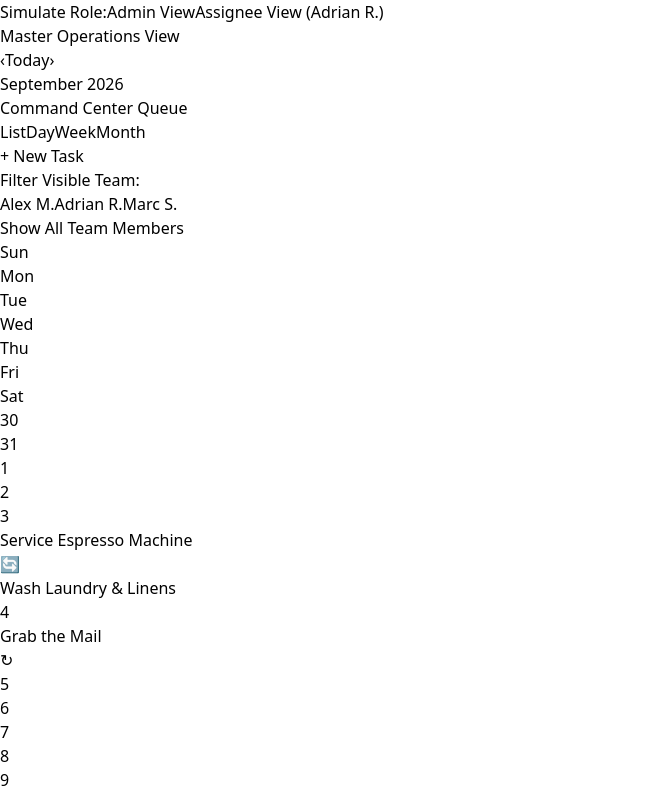
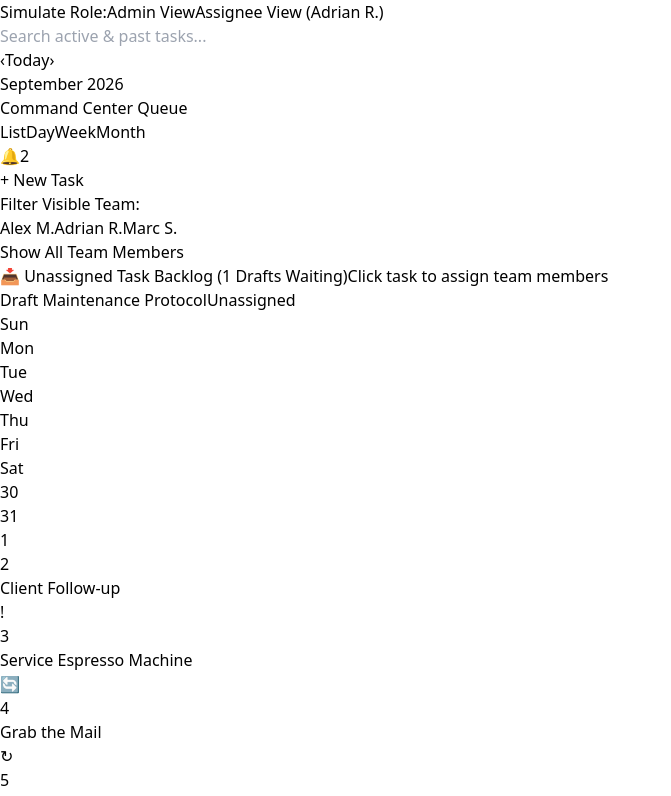
Before and after one commit to AlexCasovera/Tasky-app, a React (Vite) app: page / in a window 1280 px wide. Shown: the top 796 px of the page, without its empty margins (0-671 px from the left). Built offline with nearby package versions, Linux system fonts and the light colour scheme.

Commit message:
Crud V4.99 (Testing Big new features)

```diff
--- a/src/App.tsx
+++ b/src/App.tsx
@@ -1,11 +1,21 @@
 import { useState } from 'react';
 
 export default function App() {
-  const [currentView, setCurrentView] = useState('month');
+  const [currentView, setCurrentView] = useState('month'); // 'list' | 'day' | 'week' | 'month' | 'create'
   const [userRole, setUserRole] = useState('admin');
 
   // DYNAMIC DATE STATE (Initializes to Today's Real Date)
   const [currentDate, setCurrentDate] = useState(new Date());
+
+  // LIVE SEARCH QUERY
+  const [searchQuery, setSearchQuery] = useState('');
+
+  // NOTIFICATION HUB STATE
+  const [isNotifOpen, setIsNotifOpen] = useState(false);
+  const [notifications, setNotifications] = useState([
+    { id: 1, text: 'ALERT: "Client Follow-up" is past due!', type: 'overdue', read: false, time: '10m ago' },
+    { id: 2, text: 'Marc S. completed "Wash Laundry & Linens"', type: 'completion', read: false, time: '1h ago' }
+  ]);
 
   // Modal & Specific Instance Context
   const [selectedTask, setSelectedTask] = useState(null);
@@ -42,7 +52,7 @@ export default function App() {
   const [notifyOnComplete, setNotifyOnComplete] = useState(true);
   const [notifyOnComment, setNotifyOnComment] = useState(false);
 
-  // Modal Inputs (Open Comments + Proof of Work)
+  // Execution & Audit State inside Modal
   const [openCommentInput, setExecutionComment] = useState('');
   const [photoUploaded, setPhotoUploaded] = useState(false);
   const [additionalNote, setAdditionalNote] = useState('');
@@ -145,7 +155,7 @@ export default function App() {
     return `${formatSingle(startStr)} - ${formatSingle(endStr)}`;
   };
 
-  // In-Memory Tasks
+  // In-Memory Tasks (Includes Active, Backlog & Overdue Example)
   const [tasks, setTasks] = useState([
     {
       id: 1,
@@ -172,6 +182,30 @@ export default function App() {
     },
     {
       id: 2,
+      title: 'Client Follow-up',
+      desc: 'Q3 strategy alignment and operations review.',
+      assignees: ['Alex M.'],
+      date: '2026-09-02', // PAST DATE = OVERDUE
+      startTime: '09:00',
+      endTime: '11:00',
+      startHour: 9,
+      duration: 2,
+      timeLabel: '09:00 AM - 11:00 AM',
+      priority: 'High',
+      requiresPhoto: false,
+      requiresComment: true,
+      recurrenceType: 'once',
+      activeDays: [],
+      cadenceDays: 14,
+      completedDates: [],
+      chainedSteps: [],
+      type: 'timed',
+      status: 'pending',
+      isOverdue: true,
+      comments: ['Admin created task.']
+    },
+    {
+      id: 3,
       title: 'Service Espresso Machine',
       desc: 'Run deep descaling cycle and replace water filter.',
       assignees: ['Marc S.'],
@@ -186,26 +220,26 @@ export default function App() {
       requiresComment: true,
       recurrenceType: 'completion',
       activeDays: [],
-      cadenceDays: 14, // Auto-redeploy 14 days after completion
+      cadenceDays: 14,
       completedDates: [],
       chainedSteps: [],
       type: 'timed',
       status: 'pending',
-      comments: ['Maintenance rule active.']
+      comments: []
     },
     {
-      id: 3,
-      title: 'Wash Laundry & Linens',
-      desc: 'Complete routine wash for main guest quarters.',
-      assignees: ['Alex M.'],
+      id: 4,
+      title: 'Draft Maintenance Protocol',
+      desc: 'Needs specific procedure writeup before assigning team member.',
+      assignees: [], // UNASSIGNED BACKLOG TRAY
       date: formatDateKey(new Date()),
       startTime: null,
       endTime: null,
       startHour: null,
       duration: null,
-      timeLabel: 'All-Day',
-      priority: 'Routine',
-      requiresPhoto: true,
+      timeLabel: 'Unscheduled',
+      priority: 'Low',
+      requiresPhoto: false,
       requiresComment: false,
       recurrenceType: 'once',
       activeDays: [],
@@ -294,7 +328,7 @@ export default function App() {
       id: Date.now(),
       title: taskTitle,
       desc: taskDesc,
-      assignees: selectedAssignees.length > 0 ? selectedAssignees : ['Alex M.'],
+      assignees: selectedAssignees, // Empty array = Backlog task
       date: taskDate,
       startTime: hasSpecificTime ? startTime : null,
       endTime: hasSpecificTime ? endTime : null,
@@ -354,7 +388,7 @@ export default function App() {
       ...selectedTask,
       title: taskTitle,
       desc: taskDesc,
-      assignees: selectedAssignees.length > 0 ? selectedAssignees : ['Alex M.'],
+      assignees: selectedAssignees,
       priority: taskPriority,
       date: taskDate,
       type: hasSpecificTime ? 'timed' : 'flexible',
@@ -381,17 +415,18 @@ export default function App() {
     setSelectedTask(null);
   };
 
-  // ADD OPEN COMMENT TO TASK HISTORY AT ANY TIME
   const handlePostOpenComment = (id) => {
     if (!openCommentInput.trim()) return;
     const commentText = `${userRole === 'admin' ? 'Admin' : 'Assignee'} (${selectedInstanceDate}): ${openCommentInput}`;
 
     setTasks(tasks.map(t => t.id === id ? { ...t, comments: [...t.comments, commentText] } : t));
     setSelectedTask(prev => ({ ...prev, comments: [...prev.comments, commentText] }));
+
+    // Add Notification
+    setNotifications([{ id: Date.now(), text: `New comment on "${selectedTask.title}"`, type: 'comment', read: false, time: 'Just now' }, ...notifications]);
     setExecutionComment('');
   };
 
-  // COMPLETION HANDLER (HANDLES ONCE, FIXED, COMPLETION-TRIGGERED & CHAINING)
   const handleCompleteTask = (id) => {
     if (selectedTask.requiresPhoto && !photoUploaded) return alert('Photo upload required to complete.');
     if (selectedTask.requiresComment && !openCommentInput.trim() && selectedTask.comments.length === 0) {
@@ -407,16 +442,22 @@ export default function App() {
         const newComments = noteText ? [...t.comments, noteText] : t.comments;
 
         if (t.recurrenceType === 'once') {
-          return { ...t, status: 'completed', comments: newComments };
+          return { ...t, status: 'completed', isOverdue: false, comments: newComments };
         } else {
           const updatedCompletedDates = [...(t.completedDates || []), selectedInstanceDate];
-          return { ...t, completedDates: updatedCompletedDates, comments: newComments };
+          return { ...t, completedDates: updatedCompletedDates, isOverdue: false, comments: newComments };
         }
       }
       return t;
     });
 
-    // 1. COMPLETION-TRIGGERED RECURRENCE LOGIC: AUTO-DEPLOY NEXT TASK X DAYS LATER
+    // Push completion alert to Notification Center
+    setNotifications([
+      { id: Date.now(), text: `${userRole === 'admin' ? 'Admin' : 'Assignee'} completed "${selectedTask.title}"`, type: 'completion', read: false, time: 'Just now' },
+      ...notifications
+    ]);
+
+    // COMPLETION-TRIGGERED RECURRENCE
     if (selectedTask.recurrenceType === 'completion') {
       const nextDueDate = addDaysToDateStr(selectedInstanceDate, selectedTask.cadenceDays || 14);
       const nextInstanceTask = {
@@ -425,13 +466,14 @@ export default function App() {
         date: nextDueDate,
         completedDates: [],
         status: 'pending',
+        isOverdue: false,
         comments: [`Auto-deployed ${selectedTask.cadenceDays || 14} days after completion on ${selectedInstanceDate}`]
       };
       updatedTasks = [nextInstanceTask, ...updatedTasks];
-      alert(`Task completed! Next completion-triggered task scheduled for ${nextDueDate} (${selectedTask.cadenceDays || 14} days from now).`);
+      alert(`Task completed! Next completion-triggered task scheduled for ${nextDueDate}.`);
     }
 
-    // 2. CHAINED WORKFLOW LOGIC
+    // CHAINED WORKFLOW LOGIC
     if (selectedTask.chainedSteps && selectedTask.chainedSteps.length > 0) {
       const nextStep = selectedTask.chainedSteps[0];
       const targetDate = addDaysToDateStr(selectedInstanceDate, nextStep.relativeDays || 0);
@@ -458,6 +500,7 @@ export default function App() {
         chainedSteps: selectedTask.chainedSteps.slice(1),
         type: 'timed',
         status: 'pending',
+        isOverdue: false,
         comments: [`Auto-deployed via Chained Workflow from "${selectedTask.title}"`]
       };
 
@@ -488,6 +531,12 @@ export default function App() {
     setSelectedTask(null);
   };
 
+  const markAllNotifsRead = () => {
+    setNotifications(notifications.map(n => ({ ...n, read: true })));
+  };
+
+  const unreadNotifCount = notifications.filter(n => !n.read).length;
+
   const getPriorityStyle = (priority) => {
     switch (priority) {
       case 'High': return { border: 'border-red-500', badge: 'bg-red-100 text-red-800' };
@@ -501,11 +550,24 @@ export default function App() {
     ? teamMembers.filter(m => activeEmployeeFilters.includes(m.name))
     : teamMembers.filter(m => m.name === 'Adrian R.');
 
+  // SEARCH + ROLE FILTER ENGINE
   const visibleTasks = tasks.filter(t => {
-    return userRole === 'admin'
+    // Exclude Unassigned Backlog tasks from main assigned views
+    if (!t.assignees || t.assignees.length === 0) return false;
+
+    const isAssigneeMatch = userRole === 'admin'
       ? t.assignees.some(a => activeEmployeeFilters.includes(a))
       : t.assignees.includes('Adrian R.');
+
+    const isSearchMatch = !searchQuery.trim() ||
+      t.title.toLowerCase().includes(searchQuery.toLowerCase()) ||
+      t.desc.toLowerCase().includes(searchQuery.toLowerCase()) ||
+      t.assignees.some(a => a.toLowerCase().includes(searchQuery.toLowerCase()));
+
+    return isAssigneeMatch && isSearchMatch;
   });
+
+  const backlogTasks = tasks.filter(t => (!t.assignees || t.assignees.length === 0) && t.status !== 'completed');
 
   const isTaskActiveOnDay = (task, dayOfWeekStr, dateStr) => {
     if (task.completedDates && task.completedDates.includes(dateStr)) return false;
@@ -531,8 +593,8 @@ export default function App() {
     <div className="min-h-screen bg-[#A9B1A6] p-4 sm:p-8 font-sans text-[#333333]">
       <div className="max-w-7xl mx-auto bg-[#F4F3ED] p-6 rounded-lg shadow-sm min-h-[850px] flex flex-col relative">
 
-        {/* ROLE SIMULATION TOOLBAR */}
-        <div className="bg-[#333333] text-white px-4 py-2 rounded-md mb-4 flex justify-between items-center text-xs shadow-md">
+        {/* ROLE SIMULATION & SEARCH TOOLBAR */}
+        <div className="bg-[#333333] text-white px-4 py-2 rounded-md mb-4 flex flex-col sm:flex-row justify-between items-center gap-3 text-xs shadow-md">
           <div className="flex items-center gap-2">
             <span className="font-bold text-gray-400 uppercase tracking-wider">Simulate Role:</span>
             <button
@@ -546,9 +608,19 @@ export default function App() {
               Assignee View (Adrian R.)
             </button>
           </div>
-          <span className="text-gray-400 italic">
-            {userRole === 'admin' ? 'Master Operations View' : 'Personal Assigned Tasks'}
-          </span>
+
+          {/* ACTIVE SEARCH INPUT */}
+          <div className="flex items-center gap-2 w-full sm:w-auto">
+            <input
+              type="text"
+              value={searchQuery}
+              onChange={(e) => setSearchQuery(e.target.value)}
+              placeholder="Search active & past tasks..."
+              className="px-3 py-1 rounded bg-gray-800 text-white placeholder-gray-400 text-xs focus:outline-none focus:ring-1 focus:ring-[#A9B1A6] w-full sm:w-64" />
+            {searchQuery && (
+              <button onClick={() => setSearchQuery('')} className="text-gray-400 hover:text-white font-bold">✕</button>
+            )}
+          </div>
         </div>
 
         {/* TOP HEADER & TIME CYCLE CONTROLS */}
@@ -573,6 +645,40 @@ export default function App() {
               <button onClick={() => setCurrentView('day')} className={`px-3 py-1.5 text-xs font-bold rounded transition ${currentView === 'day' ? 'bg-white text-gray-900 shadow-sm' : 'text-gray-600 hover:text-gray-900'}`}>Day</button>
               <button onClick={() => setCurrentView('week')} className={`px-3 py-1.5 text-xs font-bold rounded transition ${currentView === 'week' ? 'bg-white text-gray-900 shadow-sm' : 'text-gray-600 hover:text-gray-900'}`}>Week</button>
               <button onClick={() => setCurrentView('month')} className={`px-3 py-1.5 text-xs font-bold rounded transition ${currentView === 'month' ? 'bg-white text-gray-900 shadow-sm' : 'text-gray-600 hover:text-gray-900'}`}>Month</button>
+            </div>
+
+            {/* NOTIFICATION HUB BELL BUTTON */}
+            <div className="relative">
+              <button
+                onClick={() => setIsNotifOpen(!isNotifOpen)}
+                className="bg-white p-2 rounded-lg border border-gray-300 relative hover:bg-gray-50 transition">
+                🔔
+                {unreadNotifCount > 0 && (
+                  <span className="absolute -top-1 -right-1 bg-red-600 text-white text-[10px] font-bold w-4 h-4 rounded-full flex items-center justify-center animate-pulse">
+                    {unreadNotifCount}
+                  </span>
+                )}
+              </button>
+
+              {/* NOTIFICATION DRAWER DROPDOWN */}
+              {isNotifOpen && (
+                <div className="absolute right-0 mt-2 w-80 bg-white rounded-lg shadow-xl border border-gray-300 z-50 p-3 animate-fade-in">
+                  <div className="flex justify-between items-center border-b pb-2 mb-2">
+                    <h4 className="font-bold text-xs uppercase tracking-wider text-gray-700">Notification Center</h4>
+                    <button onClick={markAllNotifsRead} className="text-[10px] text-blue-600 font-bold hover:underline">Mark all read</button>
+                  </div>
+                  <div className="flex flex-col gap-2 max-h-60 overflow-y-auto pr-1">
+                    {notifications.map(n => (
+                      <div key={n.id} className={`p-2 rounded text-xs border ${n.read ? 'bg-gray-50 border-gray-100 text-gray-500' : 'bg-red-50 border-red-200 text-red-900 font-bold'}`}>
+                        <div className="flex justify-between">
+                          <span>{n.text}</span>
+                          <span className="text-[9px] text-gray-400">{n.time}</span>
+                        </div>
+                      </div>
+                    ))}
+                  </div>
+                </div>
+              )}
             </div>
 
             {userRole === 'admin' && (
@@ -611,6 +717,29 @@ export default function App() {
           </div>
         )}
 
+        {/* UNASSIGNED TASK BACKLOG TRAY (FOR ADMINS) */}
+        {userRole === 'admin' && backlogTasks.length > 0 && currentView !== 'create' && (
+          <div className="bg-amber-50 border border-amber-300 rounded-lg p-3 mb-4">
+            <div className="flex justify-between items-center mb-2">
+              <span className="text-xs font-bold uppercase tracking-wider text-amber-900 flex items-center gap-2">
+                📥 Unassigned Task Backlog ({backlogTasks.length} Drafts Waiting)
+              </span>
+              <span className="text-[10px] text-amber-700 italic">Click task to assign team members</span>
+            </div>
+            <div className="flex flex-wrap gap-2">
+              {backlogTasks.map(task => (
+                <div
+                  key={task.id}
+                  onClick={() => handleOpenModal(task, formatDateKey(currentDate))}
+                  className="bg-white px-3 py-1.5 rounded border border-amber-200 text-xs font-bold text-gray-800 cursor-pointer hover:bg-amber-100 transition shadow-2xs flex items-center gap-2">
+                  <span>{task.title}</span>
+                  <span className="text-[10px] bg-amber-200 text-amber-900 px-1.5 py-0.5 rounded">Unassigned</span>
+                </div>
+              ))}
+            </div>
+          </div>
+        )}
+
         {/* VIEW 1: LIST VIEW */}
         {currentView === 'list' && (
           <div className="flex-col flex gap-6 overflow-y-auto pr-2">
@@ -629,12 +758,13 @@ export default function App() {
                       <div
                         key={task.id}
                         onClick={() => handleOpenModal(task, formatDateKey(currentDate))}
-                        className={`bg-white p-4 rounded border-l-4 ${style.border} shadow-sm flex justify-between items-center cursor-pointer hover:bg-gray-50 transition`}>
+                        className={`bg-white p-4 rounded border-l-4 ${task.isOverdue ? 'border-red-600 bg-red-50/50' : style.border} shadow-sm flex justify-between items-center cursor-pointer hover:bg-gray-50 transition`}>
                         <div className="w-1/2 flex items-center gap-4">
                           <span className="font-mono text-sm font-bold text-gray-700 bg-gray-100 px-2 py-1 rounded border border-gray-200">{task.timeLabel}</span>
                           <div>
                             <div className="flex items-center gap-2">
                               <h3 className="font-bold text-lg">{task.title}</h3>
+                              {task.isOverdue && <span className="text-[10px] bg-red-600 text-white font-bold px-1.5 py-0.5 rounded animate-pulse">OVERDUE</span>}
                               {task.recurrenceType === 'completion' && <span className="text-[10px] bg-purple-100 text-purple-800 font-bold px-1.5 py-0.5 rounded">🔄 Interval</span>}
                             </div>
                             <p className="text-sm text-gray-500 truncate">{task.desc}</p>
@@ -745,17 +875,20 @@ export default function App() {
                                 key={task.id}
                                 onClick={() => handleOpenModal(task, formatDateKey(currentDate))}
                                 style={{ top: `${topOffset}px`, height: `${height - 4}px` }}
-                                className={`absolute inset-x-1 ${member.color} text-white rounded-md p-2.5 shadow-md border-l-4 ${member.border} cursor-pointer hover:brightness-110 transition z-10 flex flex-col justify-between overflow-hidden`}>
+                                className={`absolute inset-x-1 ${member.color} text-white rounded-md p-2.5 shadow-md border-l-4 ${task.isOverdue ? 'border-red-500 ring-2 ring-red-400' : member.border} cursor-pointer hover:brightness-110 transition z-10 flex flex-col justify-between overflow-hidden`}>
                                 <div>
                                   <div className="flex justify-between items-start">
-                                    <h4 className="font-bold text-xs leading-tight drop-shadow-sm">{task.title}</h4>
+                                    <h4 className="font-bold text-xs leading-tight drop-shadow-sm flex items-center gap-1">
+                                      {task.title}
+                                      {task.isOverdue && <span className="bg-red-600 text-[8px] font-bold px-1 rounded">OVERDUE</span>}
+                                    </h4>
                                     <span className="text-[10px] bg-black/20 px-1.5 py-0.5 rounded font-mono">{task.timeLabel}</span>
                                   </div>
                                   <p className="text-[11px] opacity-90 truncate mt-1">{task.desc}</p>
                                 </div>
                                 <div className="flex items-center justify-between text-[10px] opacity-80 pt-1 border-t border-white/20">
                                   <span>Priority: {task.priority}</span>
-                                  <span>{task.recurrenceType === 'completion' ? '🔄 Completion' : task.recurrenceType === 'fixed' ? '↻ Fixed' : ''}</span>
+                                  <span>{task.recurrenceType === 'completion' ? '🔄' : task.recurrenceType === 'fixed' ? '↻' : ''}</span>
                                 </div>
                               </div>
                             );
@@ -796,8 +929,11 @@ export default function App() {
                           <div
                             key={`${task.id}-${dateStr}`}
                             onClick={() => handleOpenModal(task, dateStr)}
-                            className={`${member.color} text-white p-2 rounded text-xs shadow cursor-pointer hover:opacity-90 flex flex-col gap-1`}>
-                            <span className="font-bold leading-snug">{task.title}</span>
+                            className={`${member.color} text-white p-2 rounded text-xs shadow cursor-pointer hover:opacity-90 flex flex-col gap-1 ${task.isOverdue ? 'ring-2 ring-red-500' : ''}`}>
+                            <div className="flex justify-between items-center">
+                              <span className="font-bold leading-snug">{task.title}</span>
+                              {task.isOverdue && <span className="bg-red-600 text-[8px] font-bold px-1 rounded">!</span>}
+                            </div>
                             <span className="text-[10px] opacity-80 font-mono">{task.timeLabel}</span>
                             <span className="text-[10px] bg-black/20 px-1 rounded w-max">{task.assignees.join(', ')}</span>
                           </div>
@@ -847,9 +983,10 @@ export default function App() {
                           <div
                             key={`${task.id}-${dateStr}`}
                             onClick={() => handleOpenModal(task, dateStr)}
-                            className={`${member.color} text-white text-[10px] font-semibold p-1 rounded truncate cursor-pointer hover:opacity-90 shadow-2xs flex items-center justify-between`}>
+                            className={`${member.color} text-white text-[10px] font-semibold p-1 rounded truncate cursor-pointer hover:opacity-90 shadow-2xs flex items-center justify-between ${task.isOverdue ? 'ring-2 ring-red-500' : ''}`}>
                             <span className="truncate">{task.title}</span>
                             <div className="flex items-center gap-0.5">
+                              {task.isOverdue && <span className="text-[8px] bg-red-600 px-0.5 rounded font-bold">!</span>}
                               {task.recurrenceType === 'completion' && <span className="text-[8px] bg-black/20 px-0.5 rounded">🔄</span>}
                               {task.recurrenceType === 'fixed' && <span className="text-[8px] bg-black/20 px-0.5 rounded font-mono">↻</span>}
                             </div>
@@ -1076,7 +1213,10 @@ export default function App() {
                   <span className="text-xs font-bold text-[#A9B1A6] uppercase tracking-wider">
                     {isCurrentInstanceCompleted ? 'Completed Occurrence Review' : (userRole === 'admin' ? (isEditing ? 'Admin Task Editor' : 'Admin Inspector Mode') : 'Assignee Execution View')}
                   </span>
-                  <h2 className="text-2xl font-serif font-bold">{selectedTask.title}</h2>
+                  <div className="flex items-center gap-2">
+                    <h2 className="text-2xl font-serif font-bold">{selectedTask.title}</h2>
+                    {selectedTask.isOverdue && <span className="bg-red-600 text-white text-[10px] font-bold px-2 py-0.5 rounded">OVERDUE</span>}
+                  </div>
                 </div>
                 <button onClick={() => setSelectedTask(null)} className="text-gray-400 hover:text-gray-700 font-bold">✕</button>
               </div>
@@ -1086,7 +1226,7 @@ export default function App() {
                   <p className="text-sm text-gray-600 bg-white p-3 rounded border border-gray-200">{selectedTask.desc}</p>
 
                   <div className="flex justify-between text-xs text-gray-500 bg-gray-100 p-2 rounded">
-                    <span>Assignees: <strong>{selectedTask.assignees.join(', ')}</strong></span>
+                    <span>Assignees: <strong>{selectedTask.assignees.length > 0 ? selectedTask.assignees.join(', ') : 'Unassigned (Backlog)'}</strong></span>
                     <span>Occurrence Date: <strong>{selectedInstanceDate}</strong></span>
                   </div>
 
@@ -1104,7 +1244,6 @@ export default function App() {
                       <p className="text-xs text-gray-400 italic mb-2">No comments posted yet.</p>
                     )}
 
-                    {/* OPEN COMMENT INPUT FOR ASSIGNEE AND ADMIN */}
                     {!isCurrentInstanceCompleted && (
                       <div className="flex gap-2">
                         <input
```
